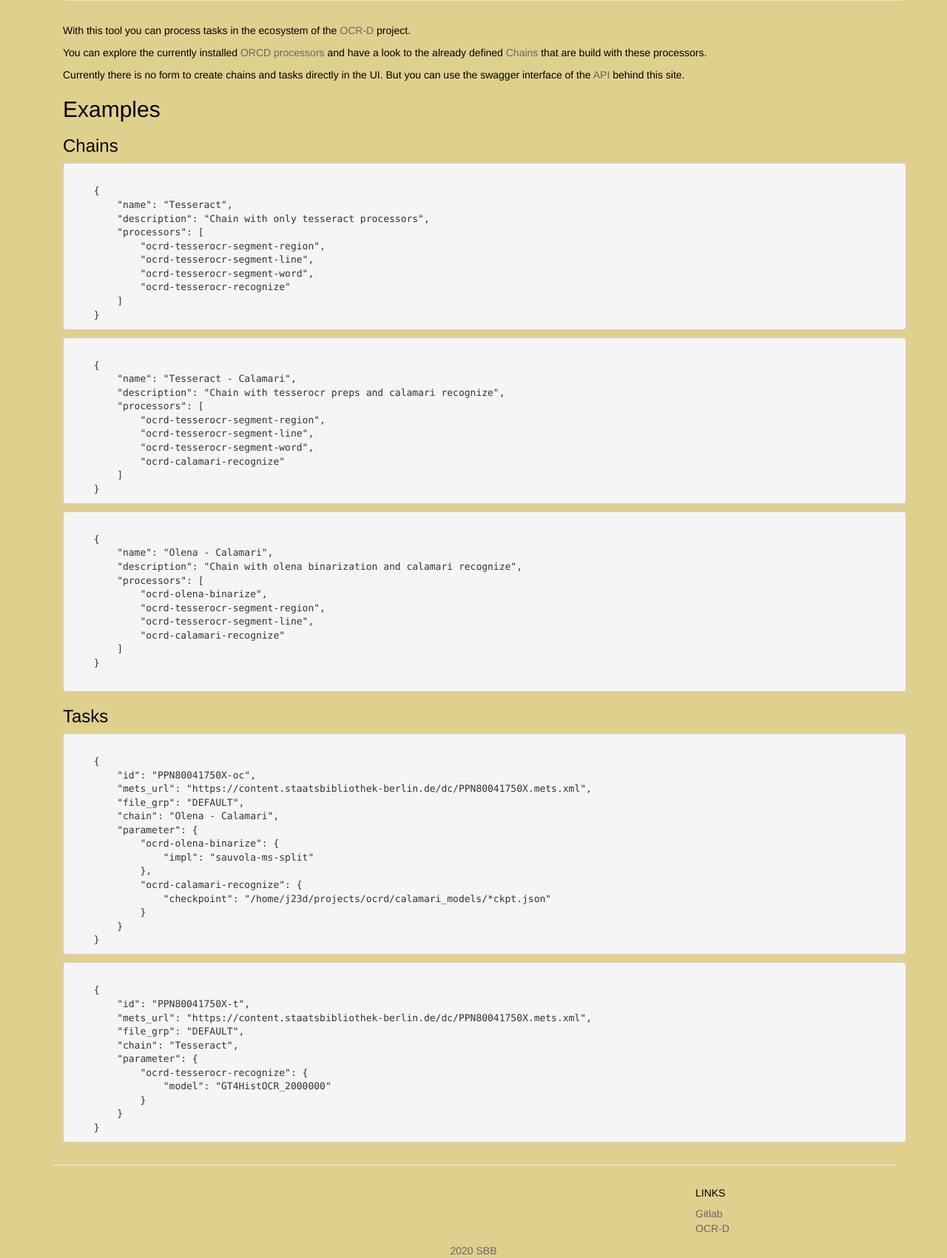
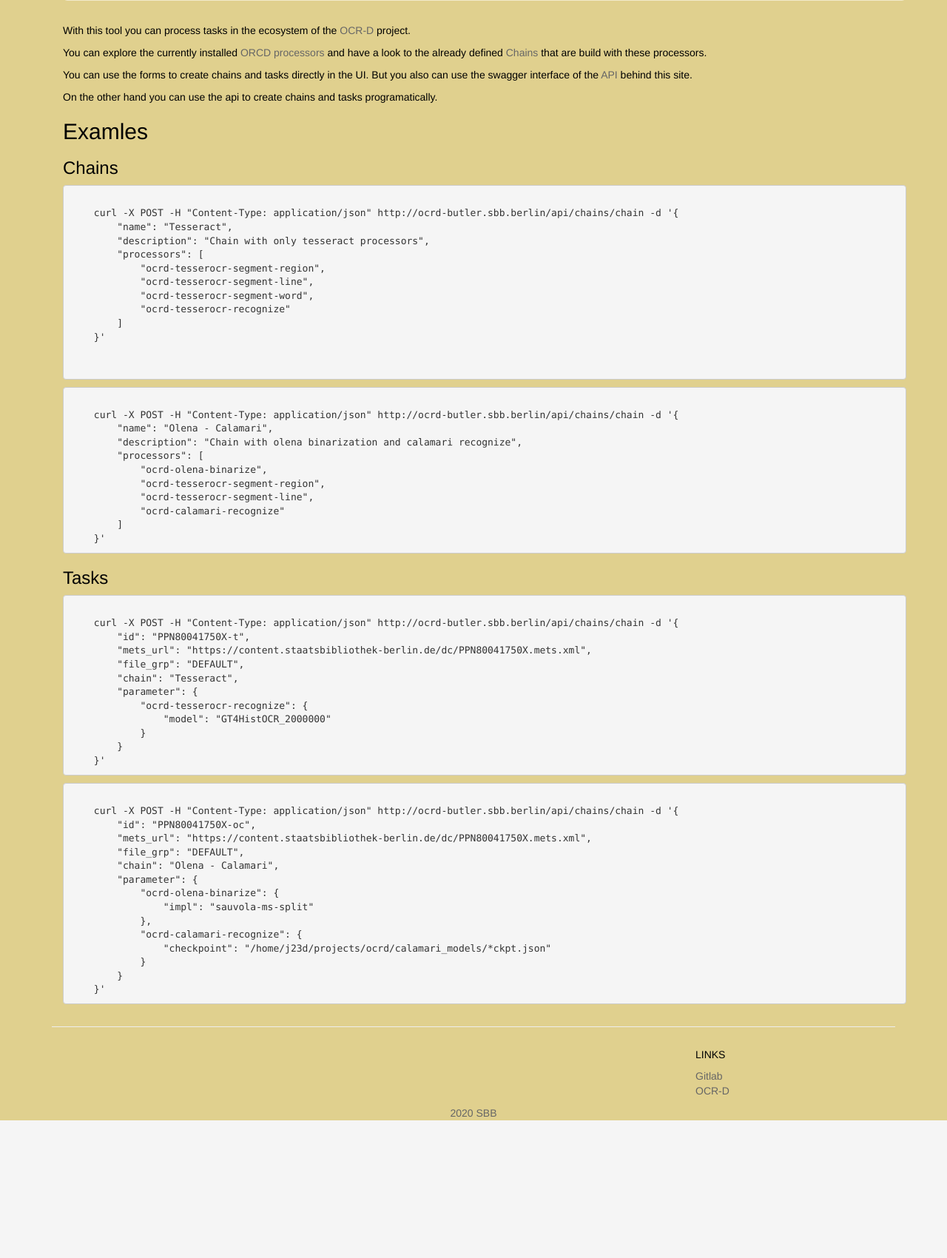
Before and after one commit to StabiBerlin/ocrd_butler, a Flask app: template ocrd_butler/templates/index.html in a window 1280 px wide. Shown: the part 320-2020 px from the top of the page at 74% size. After the commit the page ends 1834 px from the top, so only its background shows below. Run offline with Flask 2, Linux system fonts and the light colour scheme; the template is opened without the code that fills it, so the values that code supplies are empty; parts of the project's set-up code (start-up, migrations or seed data) failed here and were passed over; some libraries are stand-ins or nearby versions.

```diff
--- a/ocrd_butler/templates/index.html
+++ b/ocrd_butler/templates/index.html
@@ -19,12 +19,18 @@
         <div class="col-md-12">
             <p>With this tool you can process tasks in the ecosystem of the <a href="https://github.com/OCR-D" target="_blank">OCR-D</a> project.</p>
             <p>You can explore the currently installed <a href="/processors">ORCD processors</a> and have a look to the already defined <a href="/chains">Chains</a> that are build with these processors.</p>
-            <p>Currently there is no form to create chains and tasks directly in the UI. But you can use the swagger interface of the <a href="/api" target="_blank">API</a> behind this site.</p>
 
-            <h2>Examples</h2>
+            <p></p>
+
+            <p>You can use the forms to create chains and tasks directly in the UI. But you also can use the swagger interface of the <a href="/api" target="_blank">API</a> behind this site.</p>
+
+            <p></p>
+
+            <p>On the other hand you can use the api to create chains and tasks programatically.</p>
+            <h2>Examles</h2>
             <h3>Chains</h3>
             <p><pre><code>
-    {
+    curl -X POST -H "Content-Type: application/json" http://ocrd-butler.sbb.berlin/api/chains/chain -d '{
         "name": "Tesseract",
         "description": "Chain with only tesseract processors",
         "processors": [
@@ -33,18 +39,10 @@
             "ocrd-tesserocr-segment-word",
             "ocrd-tesserocr-recognize"
         ]
-    }</code></pre><pre><code>
-    {
-        "name": "Tesseract - Calamari",
-        "description": "Chain with tesserocr preps and calamari recognize",
-        "processors": [
-            "ocrd-tesserocr-segment-region",
-            "ocrd-tesserocr-segment-line",
-            "ocrd-tesserocr-segment-word",
-            "ocrd-calamari-recognize"
-        ]
-    }</code></pre><pre><code>
-    {
+    }'
+
+    </code></pre><pre><code>
+    curl -X POST -H "Content-Type: application/json" http://ocrd-butler.sbb.berlin/api/chains/chain -d '{
         "name": "Olena - Calamari",
         "description": "Chain with olena binarization and calamari recognize",
         "processors": [
@@ -53,12 +51,22 @@
             "ocrd-tesserocr-segment-line",
             "ocrd-calamari-recognize"
         ]
-    }
-            </code></pre></p>
+    }'</code></pre></p>
 
             <h3>Tasks</h3>
             <p><pre><code>
-    {
+    curl -X POST -H "Content-Type: application/json" http://ocrd-butler.sbb.berlin/api/chains/chain -d '{
+        "id": "PPN80041750X-t",
+        "mets_url": "https://content.staatsbibliothek-berlin.de/dc/PPN80041750X.mets.xml",
+        "file_grp": "DEFAULT",
+        "chain": "Tesseract",
+        "parameter": {
+            "ocrd-tesserocr-recognize": {
+                "model": "GT4HistOCR_2000000"
+            }
+        }
+    }'</code></pre><pre><code>
+    curl -X POST -H "Content-Type: application/json" http://ocrd-butler.sbb.berlin/api/chains/chain -d '{
         "id": "PPN80041750X-oc",
         "mets_url": "https://content.staatsbibliothek-berlin.de/dc/PPN80041750X.mets.xml",
         "file_grp": "DEFAULT",
@@ -71,18 +79,7 @@
                 "checkpoint": "/home/j23d/projects/ocrd/calamari_models/*ckpt.json"
             }
         }
-    }</code></pre><pre><code>
-    {
-        "id": "PPN80041750X-t",
-        "mets_url": "https://content.staatsbibliothek-berlin.de/dc/PPN80041750X.mets.xml",
-        "file_grp": "DEFAULT",
-        "chain": "Tesseract",
-        "parameter": {
-            "ocrd-tesserocr-recognize": {
-                "model": "GT4HistOCR_2000000"
-            }
-        }
-    }</code></pre></p>
+    }'</code></pre></p>
         </div>
     </div>
 </div>
```
